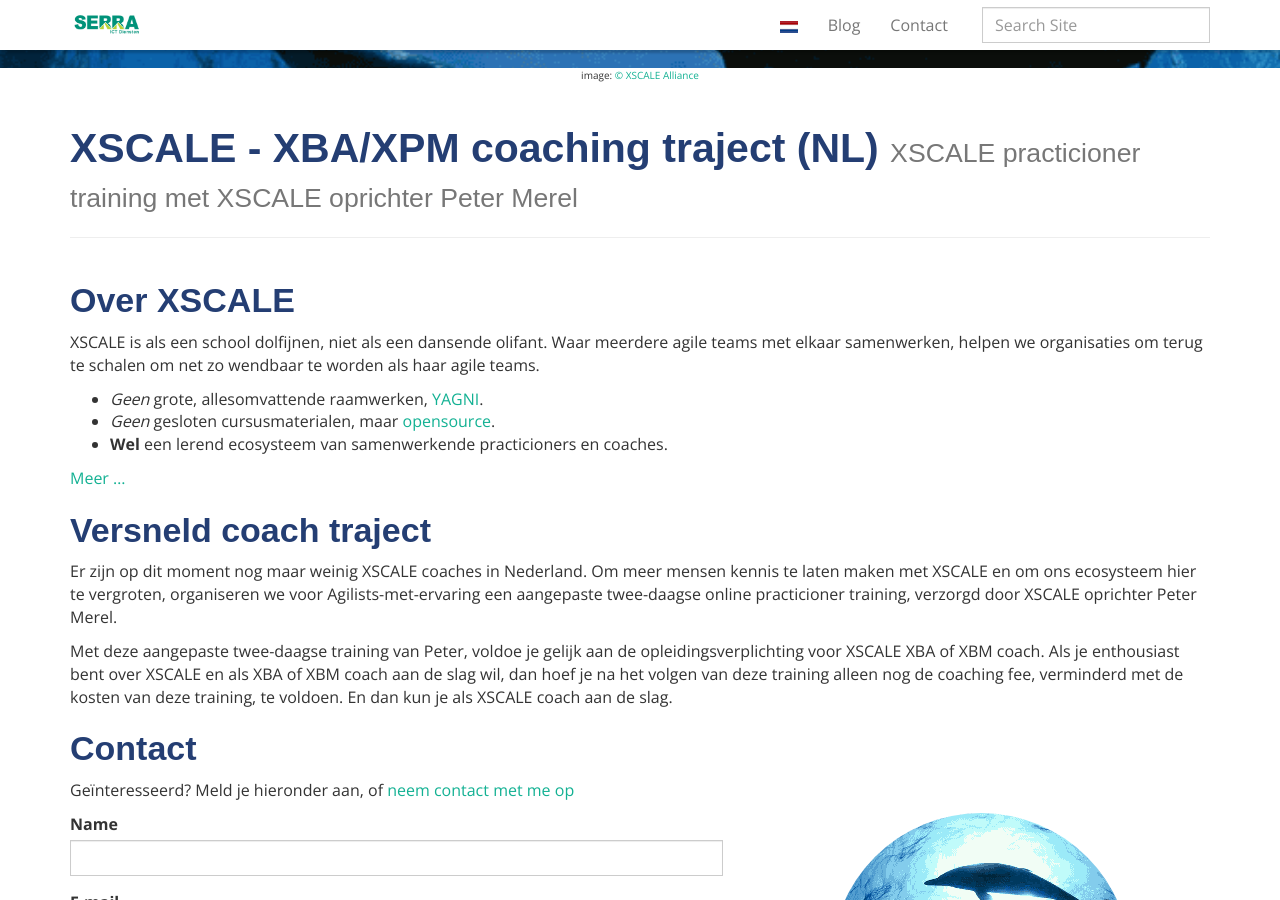
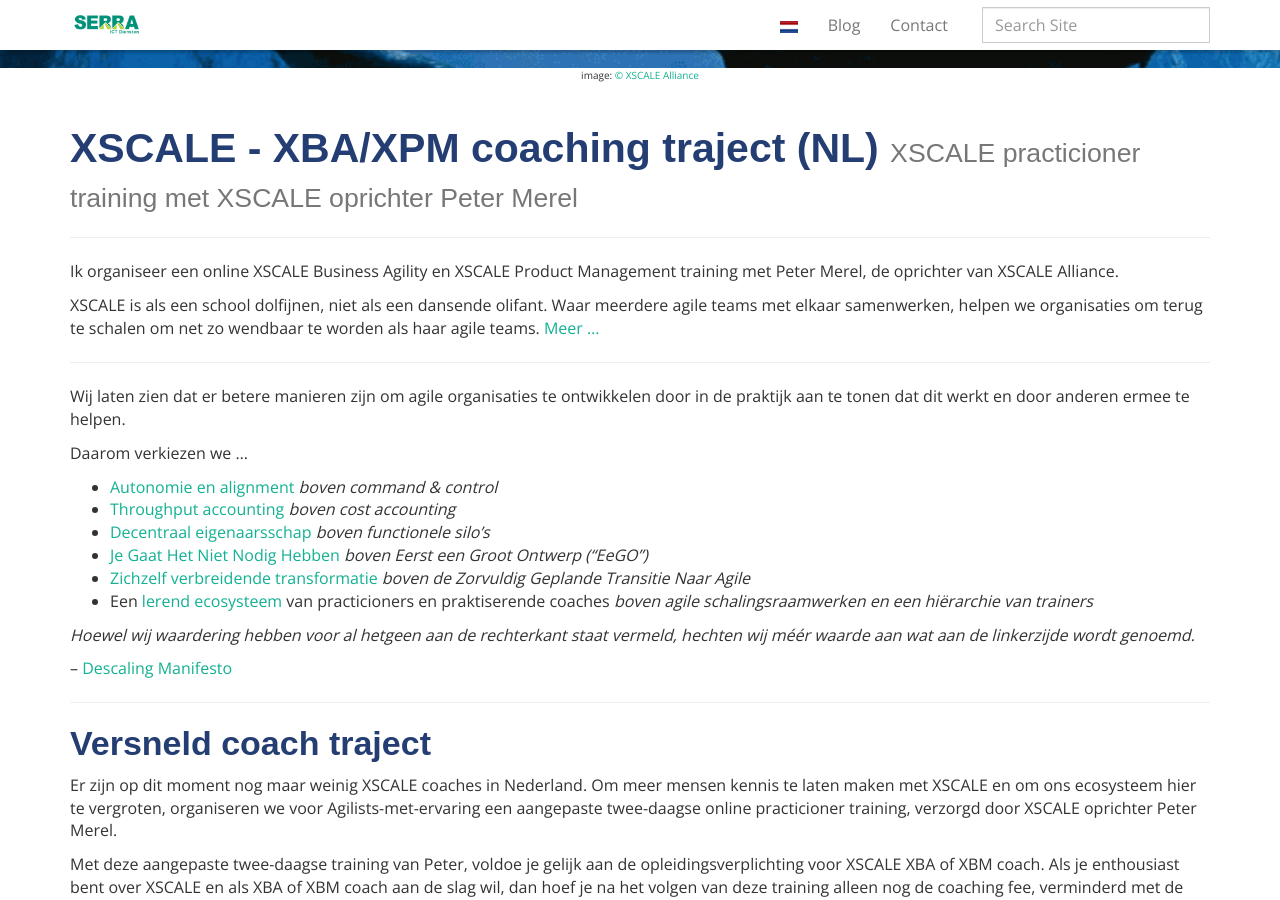
Before and after one commit to serraict/serraict.github.io, a Jekyll site: the page built from pages/XSCALE.md, in a window 1280 px wide and 900 px high, scrolled down 262 px. Built offline with Jekyll 4.4.1, drawn with Linux system fonts in a browser that asks for light colours; nearby versions of some CDN libraries; some web fonts are replaced.

Commit message:
Refine XSCALE uitnodiging

```diff
--- a/pages/XSCALE.md
+++ b/pages/XSCALE.md
@@ -10,18 +10,39 @@
   attribution_url: https://xscalealliance.org
 ---
 
-## Over XSCALE
+Ik organiseer een online
+XSCALE Business Agility en
+XSCALE Product Management
+training met Peter Merel, de oprichter van XSCALE Alliance.
 
 XSCALE is als een school dolfijnen, niet als een dansende olifant.
 Waar meerdere agile teams met elkaar samenwerken,
 helpen we organisaties om terug te schalen
 om net zo wendbaar te worden als haar agile teams.
+[Meer ...][XSCALE about]
 
- * _Geen_ grote, allesomvattende raamwerken, [YAGNI].
- * _Geen_ gesloten cursusmaterialen, maar [opensource].
- * **Wel** een lerend ecosysteem van samenwerkende practicioners en coaches.
+---
 
-[Meer ...][XSCALE about]
+ Wij laten zien dat er betere manieren zijn
+ om agile organisaties te ontwikkelen
+ door in de praktijk aan te tonen dat dit werkt
+ en door anderen ermee te helpen.
+
+ Daarom verkiezen we ...
+
+  * [Autonomie en alignment] <i>boven command & control</i>
+  * [Throughput accounting] <i>boven cost accounting</i>
+  * [Decentraal eigenaarsschap] <i>boven functionele silo's</i>
+  * [Je Gaat Het Niet Nodig Hebben][YAGNI] <i>boven Eerst een Groot Ontwerp ("EeGO")</i>
+  * [Zichzelf verbreidende transformatie] <i>boven de Zorvuldig Geplande Transitie Naar Agile</i>
+  * Een [lerend ecosysteem] van practicioners en praktiserende coaches <i>boven agile schalingsraamwerken en een hiërarchie van trainers</i>
+
+ <i>Hoewel wij waardering hebben voor al hetgeen aan de rechterkant staat vermeld,
+ hechten wij méér waarde aan wat aan de linkerzijde wordt genoemd. </i>
+
+ -- [Descaling Manifesto]
+
+---
 
 ## Versneld coach traject
 
@@ -90,5 +111,11 @@
   [XSCALE about]: https://xscalealliance.org/#about
   [XBA]: https://www.linkedin.com/pulse/exponential-business-agility-xscale-practice-pattern-language-merel
   [XPM]: https://www.linkedin.com/pulse/exponential-product-management-xscale-language-peter-merel
+  [opensource]: https://www.youtube.com/watch?v=J7YNAUYwcQw&list=PLcF9BigzPGr0Cmfe_rT1qyNlQtM5ekUtn&index=6
+  [Autonomie en alignment]: https://www.linkedin.com/pulse/leadership-service-peter-merel/
+  [Descaling Manifesto]: https://xscalealliance.org/#manifesto
+  [Throughput accounting]: https://www.linkedin.com/pulse/tragedy-pmo-peter-merel/
+  [Decentraal eigenaarsschap]: http://www.extremeprogramming.org/rules/collective.html
   [YAGNI]: https://martinfowler.com/bliki/Yagni.html
-  [opensource]: https://www.youtube.com/watch?v=J7YNAUYwcQw&list=PLcF9BigzPGr0Cmfe_rT1qyNlQtM5ekUtn&index=6
+  [Zichzelf verbreidende transformatie]: https://www.linkedin.com/pulse/fixed-price-agile-transformation-peter-merel/
+  [lerend ecosysteem]: https://www.linkedin.com/pulse/samurai-tea-master-peter-merel/
```
